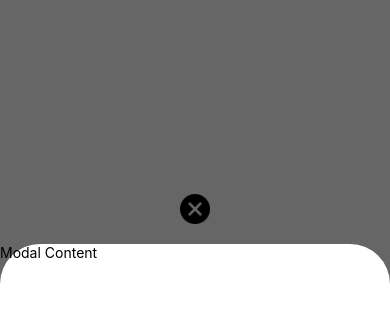
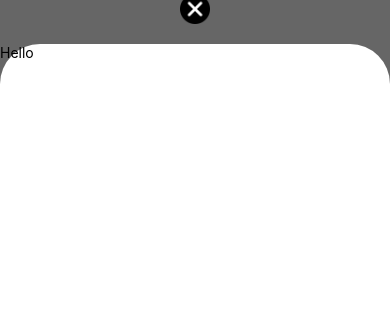
Before and after one commit to freakflames29/cleanBottomSheet, a React Native app: screen / in a window 390 px wide. Both pictures are taken after a click on the button "OPEN MODAL". Shown: the top 322 px of the page. Built offline with nearby package versions, Linux system fonts and the light colour scheme.

Commit message:
fixed small bugs

```diff
--- a/src/components/Root.tsx
+++ b/src/components/Root.tsx
@@ -1,4 +1,4 @@
-import { View, Text,Button } from 'react-native'
+import { View, Text,Button, ScrollView } from 'react-native'
 import React from 'react'
 import Sheet from './Sheet';
 
@@ -9,8 +9,8 @@ const Root = () => {
   return (
     <View style={{ flex: 1, justifyContent: 'center', alignItems: 'center' }}>
       <Text>Root</Text>
-      <Sheet onClose={() => setModalVisible(false)} visible={modalVisible} backgroundColor='white'>
-        <Text>Modal Content</Text>
+      <Sheet onClose={() => setModalVisible(false)} visible={modalVisible} backgroundColor='white' height={800}>
+        <Text>Hello</Text>
       </Sheet>
       <Button title='Open modal' onPress={()=>setModalVisible(true)}/>
     </View>
--- a/src/components/Sheet.tsx
+++ b/src/components/Sheet.tsx
@@ -25,6 +25,7 @@ interface ModalProps {
   visible?: boolean;
   children?: React.ReactNode;
   style?: object;
+  height?: number;
 }
 
 const Sheet: React.FC<ModalProps> = ({
@@ -32,10 +33,13 @@ const Sheet: React.FC<ModalProps> = ({
   backgroundColor,
   visible,
   children,
+  height,
 }) => {
   const sv = useSharedValue(1000);
+  const opacityValue = useSharedValue(0);
   const [modalShow, setModalShow] = useState(false);
   const [showModalContent, setShowModalContent] = useState(false);
+
   const inValue = () => {
     // console.log('hi');
     sv.value = withDelay(
@@ -46,13 +50,19 @@ const Sheet: React.FC<ModalProps> = ({
       }),
     );
   };
+
   const animtedStyle = useAnimatedStyle(() => ({
     transform: [{ translateY: sv.value }],
+  }));
+
+  const opacityStyle = useAnimatedStyle(() => ({
+    opacity: opacityValue.value,
   }));
 
   useEffect(() => {
     if (visible) {
       setShowModalContent(true);
+      opacityValue.value = 1;
       sv.value = withDelay(
         300,
         withTiming(0, {
@@ -61,6 +71,7 @@ const Sheet: React.FC<ModalProps> = ({
         }),
       );
     } else {
+      opacityValue.value = 0;
       (sv.value = 1000), setShowModalContent(false);
       // sv.value = withTiming(1000, { duration: 400 }, finished => {
       //   if (finished) {
@@ -91,38 +102,59 @@ const Sheet: React.FC<ModalProps> = ({
             style={{
               ...StyleSheet.absoluteFillObject,
               backgroundColor: 'rgba(0,0,0,0.6)',
+              zIndex:999,
             }}
           />
           {/* Modal Content: does NOT close modal on press */}
           {showModalContent && (
             <>
-              <Animated.View style={animtedStyle}>
-                <Image
-                  source={require('./cancel.png')}
-                  style={{ width: 30, height: 30, marginBottom: 20 }}
-                />
-              </Animated.View>
+              {/* <Animated.View
+                style={[animtedStyle, opacityStyle]}
+              ></Animated.View> */}
               <Animated.View
                 style={[
                   {
-                    height: 600,
                     width: '100%',
-                    backgroundColor: backgroundColor || '#471396',
-                    borderTopRightRadius: 40,
-                    borderTopLeftRadius: 40,
+                    alignItems: 'center',
+                    zIndex:1000,
                   },
                   animtedStyle,
+                  opacityStyle,
                 ]}
               >
-                {children}
+                <TouchableOpacity activeOpacity={1} onPress={onClose} style={styles.closeButton}>
+                  <Image
+                    source={require('./close.png')}
+                    style={{ width: 30, height: 30, marginBottom: 20 }}
+                  />
+                </TouchableOpacity>
+                <View
+                  style={[
+                    {
+                      height: height || 600,
+                      width: '100%',
+                      backgroundColor: backgroundColor || '#471396',
+                      borderTopRightRadius: 40,
+                      borderTopLeftRadius: 40,
+                    },
+                    animtedStyle,
+                  ]}
+                >
+                  {children}
+                </View>
               </Animated.View>
             </>
           )}
         </View>
       </Modal>
-
     </>
   );
 };
-
+const styles = StyleSheet.create({
+  closeButton:{
+    width:"100%",
+    justifyContent:"center",
+    alignItems:"center"
+  }
+})
 export default Sheet;
```
Also changed, not shown: src/components/close.png (added).
